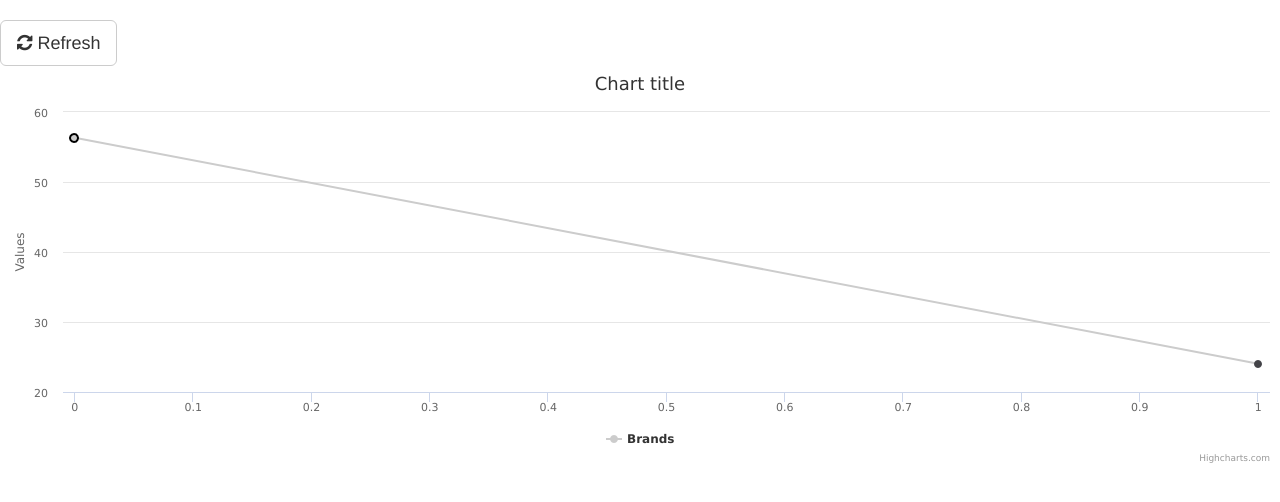
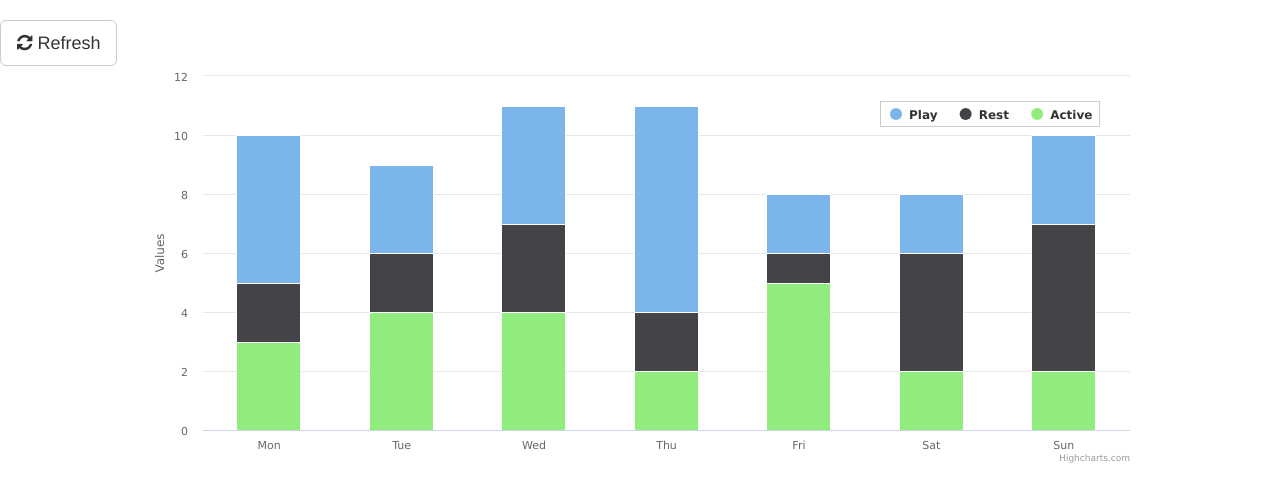
Before and after one commit to punkyoon/beautiful-chart-service, a Flask app: page / in a window 1280 px wide. Shown: the part 52-554 px from the top of the page. Run offline with Flask 2, Linux system fonts and the light colour scheme; some libraries are stand-ins or nearby versions.

Commit message:
modified template

```diff
--- a/static/js/stacked_bar.js
+++ b/static/js/stacked_bar.js
@@ -3,11 +3,14 @@ var stacked_bar = Highcharts.chart('container', {
     chart:{
         type: 'column'
     },
+    title: {
+        text: ''
+    },
     xAxis: {
         categories: ['Mon', 'Tue', 'Wed', 'Thu', 'Fri', 'Sat', 'Sun']
     },
     yAxis: {
-        min: 0
+        min: 0,
     },
     tooltip: {
         pointFormat: '<span style="color:{series.color}">{series.name}</span>: <b>{point.y}</b> ({point.percentage:.0f}%)<br/>',
@@ -15,7 +18,7 @@ var stacked_bar = Highcharts.chart('container', {
     },
     plotOptions: {
         column: {
-            stacking: 'percent'
+            stacking: 'normal'
         }
     },
     legend: {
@@ -35,12 +38,12 @@ var stacked_bar = Highcharts.chart('container', {
     },
     series: [{
         name: 'Play',
-        data: [5, 3, 4, 7, 2, 223, 343]
+        data: [5, 3, 4, 7, 2, 2, 3]
     }, {
         name: 'Rest',
-        data: [2, 2, 3, 2, 1, 300, 34]
+        data: [2, 2, 3, 2, 1, 4, 5]
     }, {
         name: 'Active',
-        data: [3, 4, 4, 2, 5, 400, 2]
+        data: [3, 4, 4, 2, 5, 2, 2]
     }]
 });
--- a/templates/main.html
+++ b/templates/main.html
@@ -36,9 +36,10 @@
     <button type="button" class="btn btn-default btn-lg" id="refresh">
         <i class="fa fa-refresh" aria-hidden="true"></i> Refresh
     </button>
-    <div id="container"></div>
+    <!--for circle <div id="container" style="width: 400px; height: 400px; margin: 0 auto"></div>-->
+    <div id="container" style="width: 1000px; height: 400px; margin: 0 auto"></div>
 
-    <script src="/static/js/pie.js"></script>
+    <script src="/static/js/stacked_bar.js"></script>
     <script src="/static/js/websocket.js"></script>
   </body>
 </html>
```
